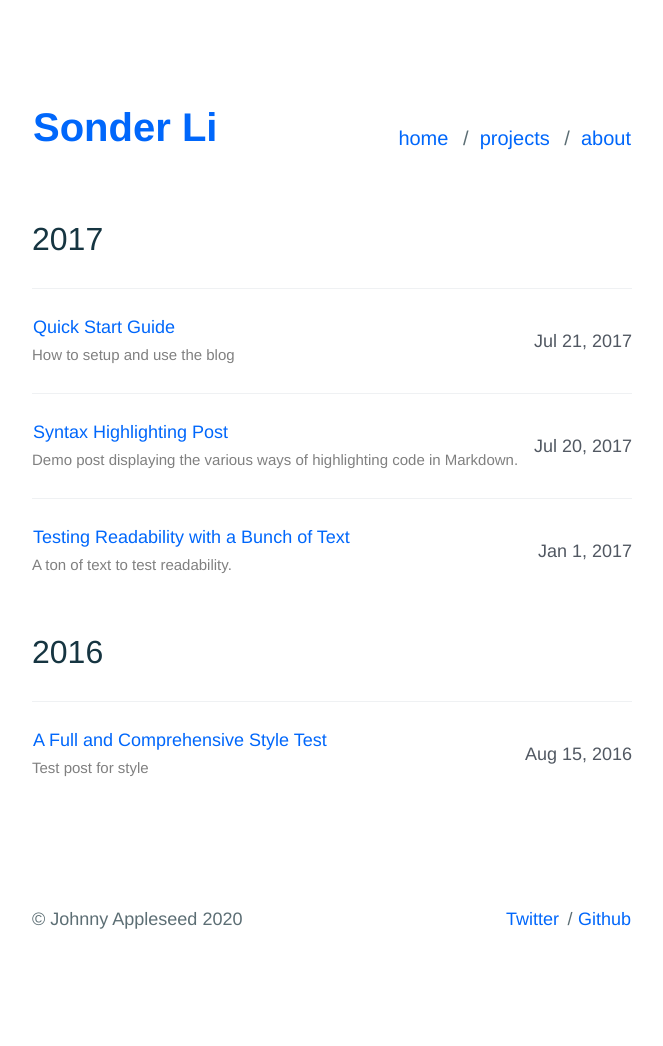
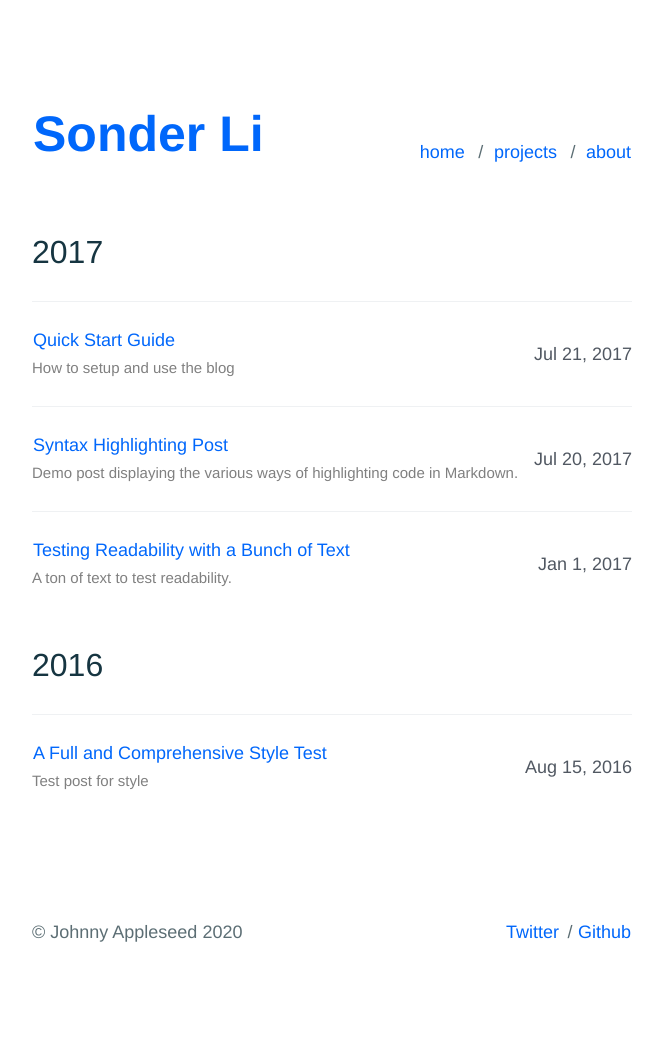
Before and after one commit to sumchuenli/sumchuenli.github.io, a Jekyll site: the page built from index.html, in a window 1280 px wide. Shown: the whole page, without its empty margins (308-971 px from the left). Built offline with Jekyll 4.4.1, drawn with Linux system fonts in a browser that asks for light colours.

Commit message:
Update _page.scss

```diff
--- a/_sass/components/_page.scss
+++ b/_sass/components/_page.scss
@@ -9,14 +9,14 @@
      align-items: baseline;
 
      h1 {
-         font-size: 4em;
+         font-size: 5em;
          font-weight: bold;
          color: $c-base__02;
          float: left;
      }
 
      p {
-         font-size: 2em;
+         font-size: 1.8em;
          margin-top: 10px;
          display: block;
          float: right;
```
